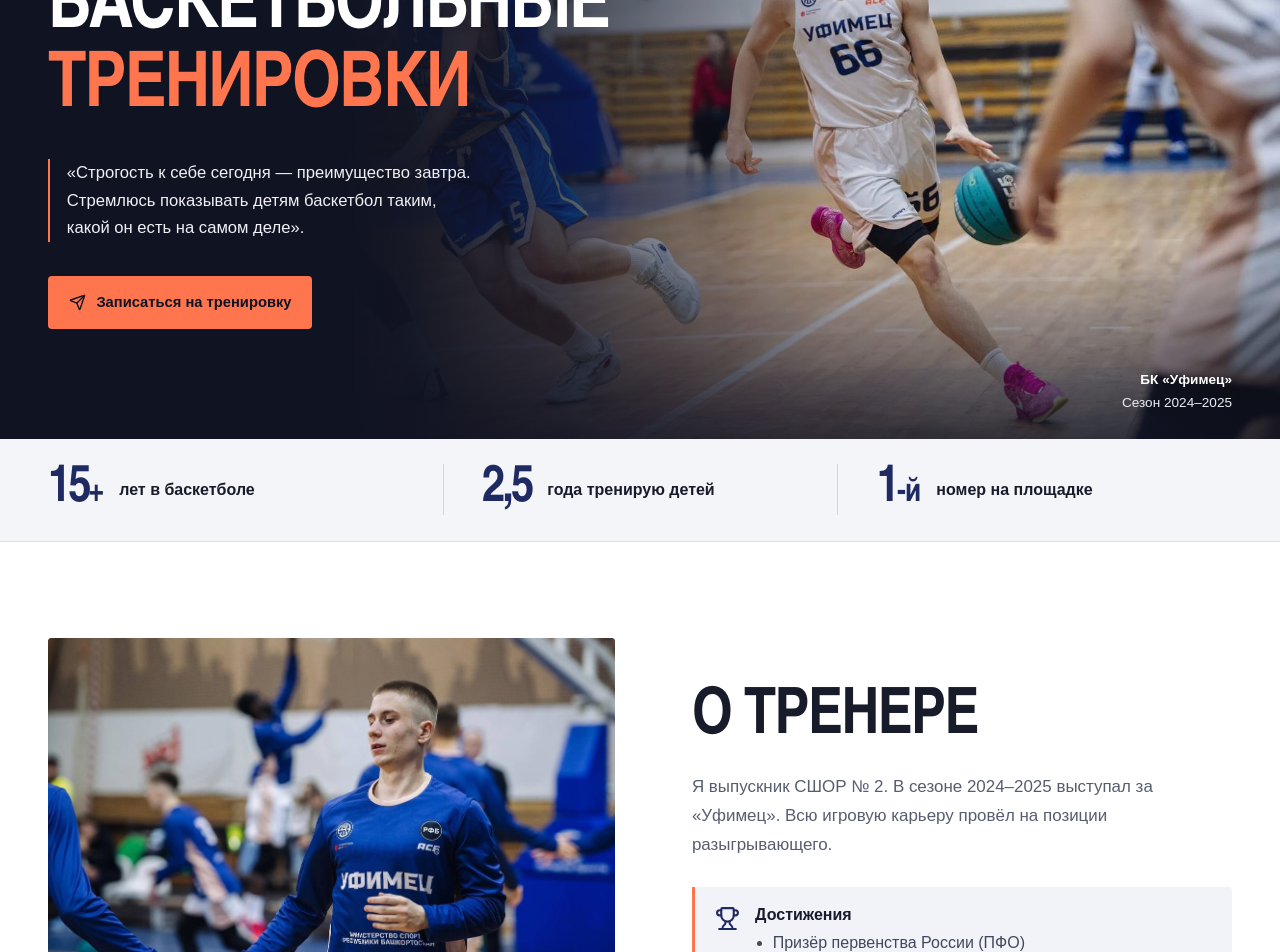
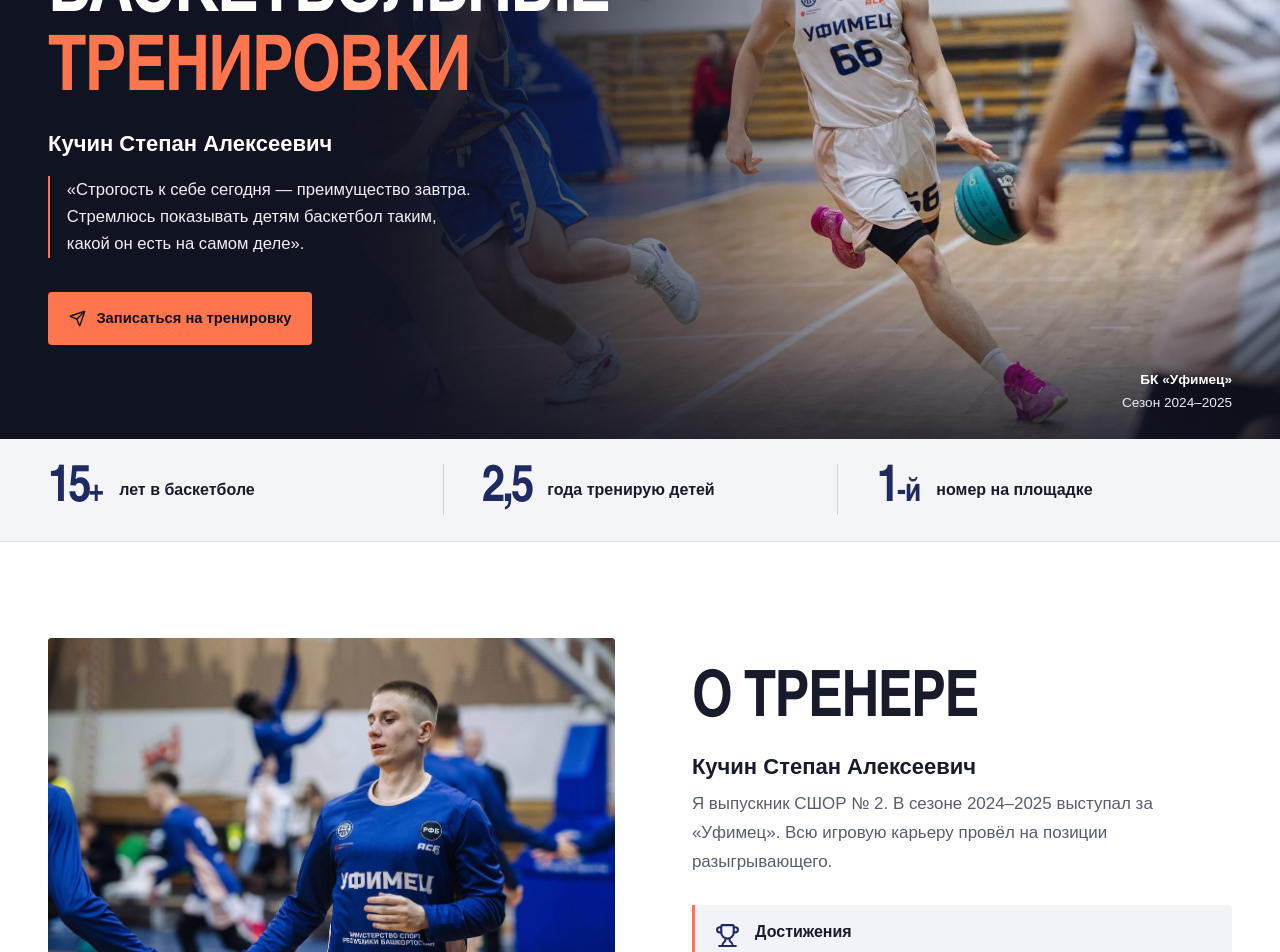
Before and after one commit to code-tamer3000/basketball-ufa, a React (Vite) app: page / in a window 1280 px wide. Shown: the part 240-1192 px from the top of the page. Built offline with nearby package versions, Linux system fonts and the light colour scheme.

Commit message:
Show coach full name on landing page

```diff
--- a/src/App.jsx
+++ b/src/App.jsx
@@ -2,6 +2,7 @@ import { Clock3, MapPin, Phone, Send, Trophy } from 'lucide-react'
 import gamePhoto from './assets/game.jpg'
 import coachPhoto from './assets/coach.jpg'
 
+const coachName = 'Кучин Степан Алексеевич'
 const phone = { label: '+7 917 800 05 64', href: 'tel:+79178000564' }
 const telegram = { label: '@stepaa7', href: 'https://t.me/stepaa7' }
 const sessions = [
@@ -62,6 +63,7 @@ function App() {
             <div className="hero-content">
               <div className="eyebrow hero-eyebrow"><MapPin size={16} aria-hidden="true" /> Уфа <span /> Для детей</div>
               <h1 id="hero-title">Баскетбольные <em>тренировки</em></h1>
+              <p className="hero-name">{coachName}</p>
               <blockquote className="hero-quote">
                 «Строгость к себе сегодня — преимущество завтра. Стремлюсь показывать детям баскетбол таким, какой он есть на самом деле».
               </blockquote>
@@ -95,7 +97,8 @@ function App() {
             </figure>
             <div className="coach-content">
               <h2 id="coach-title">О тренере</h2>
-              <p>Я выпускник СШОР № 2. В сезоне 2024–2025 выступал за «Уфимец». Всю игровую карьеру провёл на позиции разыгрывающего.</p>
+              <p className="coach-name">{coachName}</p>
+              <p className="coach-bio">Я выпускник СШОР № 2. В сезоне 2024–2025 выступал за «Уфимец». Всю игровую карьеру провёл на позиции разыгрывающего.</p>
               <div className="achievements">
                 <Trophy size={25} aria-hidden="true" />
                 <div>
--- a/src/styles.css
+++ b/src/styles.css
@@ -188,9 +188,15 @@ h1 { font-size: clamp(3.4rem, 6vw, 6rem); }
 h1 em { display: block; font-style: normal; color: var(--orange); }
 h2 { font-size: clamp(2.6rem, 5vw, 4.4rem); }
 
+.hero-name, .coach-name {
+  margin-top: 1.15rem;
+  font-size: clamp(1.125rem, 2vw, 1.375rem);
+  font-weight: 800;
+}
+
 .hero-quote {
   max-width: 27rem;
-  margin-block: 1.9rem 2.15rem;
+  margin-block: 1.15rem 2.15rem;
   padding-left: 1.05rem;
   border-left: 2px solid var(--orange);
   color: #f0f0f5;
@@ -254,13 +260,14 @@ h2 { font-size: clamp(2.6rem, 5vw, 4.4rem); }
   aspect-ratio: 1.38;
 }
 .coach-figure img { width: 100%; height: 100%; object-fit: cover; object-position: 64% 44%; }
-.coach-content > p, .training-intro p {
+.coach-bio, .training-intro p {
   max-width: 30rem;
   margin-top: 1.25rem;
   color: var(--muted);
   font-size: 1.06rem;
   line-height: 1.7;
 }
+.coach-bio { margin-top: .65rem; }
 .achievements {
   display: flex;
   gap: .95rem;
@@ -401,8 +408,9 @@ h2 { font-size: clamp(2.6rem, 5vw, 4.4rem); }
   }
 
   .hero-content > h1 { animation-delay: .07s; }
-  .hero-content > .hero-quote { animation-delay: .14s; }
-  .hero-content > .button { animation-delay: .21s; }
+  .hero-content > .hero-name { animation-delay: .14s; }
+  .hero-content > .hero-quote { animation-delay: .21s; }
+  .hero-content > .button { animation-delay: .28s; }
   .hero-content > .button:focus-visible { animation: none; }
   .hero-image img { animation: hero-photo-enter .95s ease-out; }
 
```
